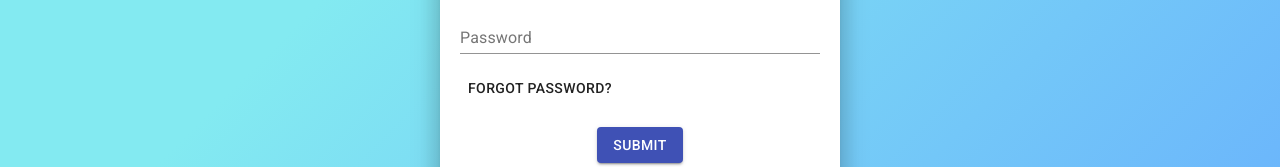
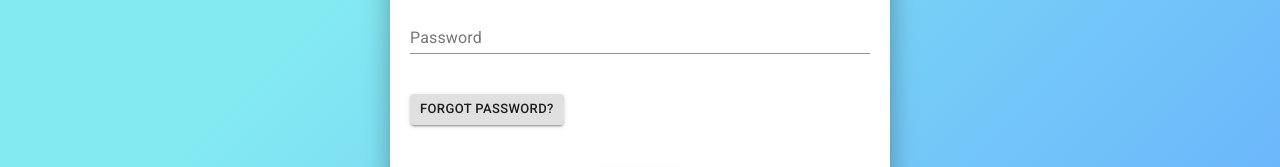
Before and after one commit to Farhin24/ScrumAcers, a React (Create React App) app: page / in a window 1280 px wide. Shown: the part 220-387 px from the top of the page. Built offline with nearby package versions, Linux system fonts and the light colour scheme; what secure-ls would draw is missing.

Commit message:
forgot password button UI enhanced

```diff
--- a/src/components/login.js
+++ b/src/components/login.js
@@ -7,11 +7,12 @@ import { connect } from "react-redux";
 import { login } from "../action";
 import { Loader } from "react-loader-overlay";
 import { ToastContainer, toast } from "react-toastify";
+import { Tooltip } from "@material-ui/core";
 
 const Loginform = (props) => {
   const newpaperstyle = {
     margin: "30px auto",
-    width: 400,
+    width: 500,
     padding: "20px 20px",
   };
   const h2style = { margin: 0 };
@@ -182,13 +183,14 @@ const Loginform = (props) => {
             onChange={changevalue}
           />
           <p style={pstyle}>{ferrors.password}</p>
+          <br/>
 
           <div className="text-start" onClick={forgetPassword}>
-            <small className="form-text fw-bold">
-              <Button>Forgot Password?</Button>
+            <small className="form-text fw-bold"><Tooltip title="Enter your Email">
+              <Button variant="contained" size="small">Forgot Password? </Button></Tooltip>
             </small>
           </div>
-
+          <br/>
           <Button style={buttonstyle} type="submit" color="primary" variant="contained">
             Submit
           </Button>
```
